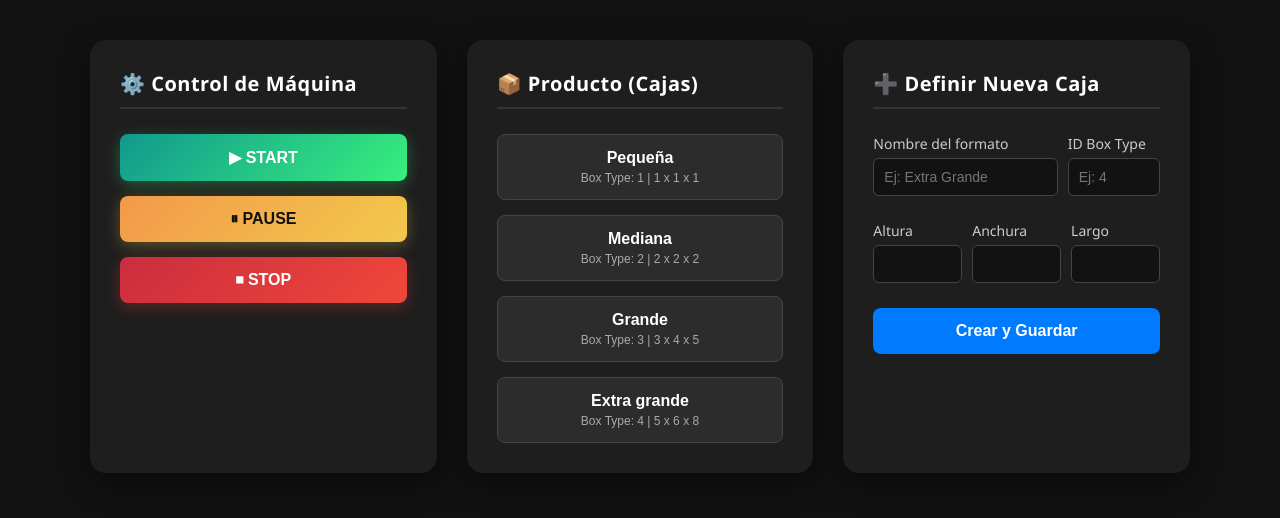
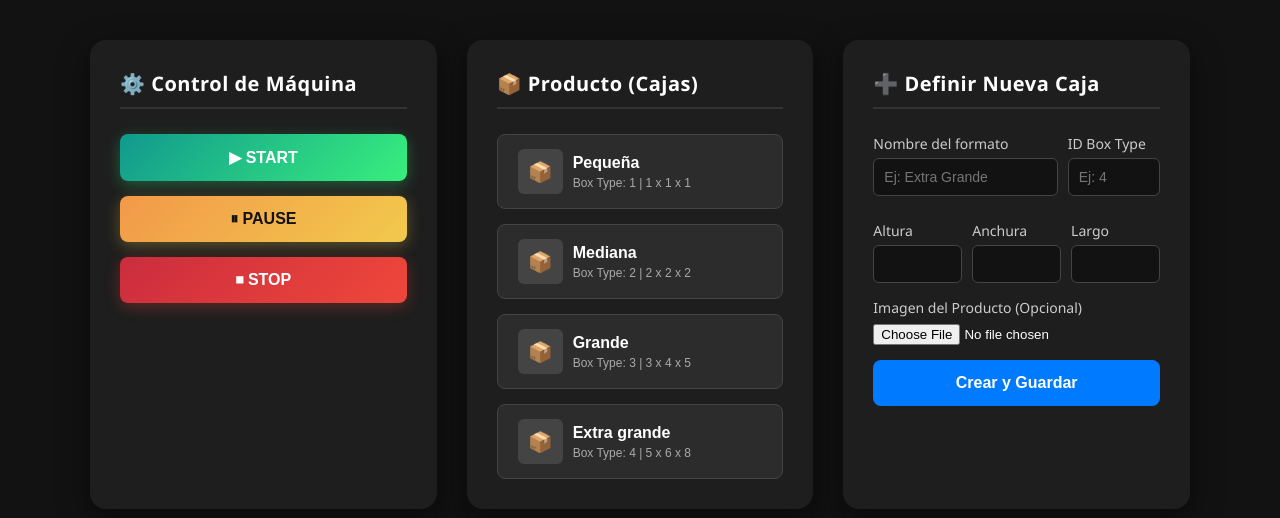
Before and after one commit to alexisalbaceterodriguez-cmd/Mes-Autoparty, a Flask app: page / in a window 1280 px wide. Shown: the top 518 px of the page. Run offline with Flask 3, Linux system fonts and the light colour scheme; data comes from the database, SQL or seed files in the repository; both versions use the stored data as it was after the commit.

Commit message:
Fase 1.3.1 Agregar imagenes

```diff
--- a/webapp/app.py
+++ b/webapp/app.py
@@ -4,6 +4,8 @@ import sqlite3
 import subprocess
 from datetime import datetime
 from flask import Flask, render_template, request, jsonify
+from werkzeug.utils import secure_filename
+import time
 
 app = Flask(__name__)
 
@@ -12,6 +14,8 @@ NOTEBOOK_PATH = os.path.join(os.path.dirname(__file__), '..', 'notebooks', 'writ
 PRODUCT_NOTEBOOK_PATH = os.path.join(os.path.dirname(__file__), '..', 'notebooks', 'write_product_config.ipynb')
 PYTHON_EXEC = os.path.join(os.path.dirname(__file__), '..', 'venv', 'Scripts', 'python.exe')
 DB_PATH = os.path.join(os.path.dirname(__file__), '..', 'database', 'datos.db')
+UPLOAD_FOLDER = os.path.join(os.path.dirname(__file__), 'static', 'images')
+app.config['UPLOAD_FOLDER'] = UPLOAD_FOLDER
 
 def init_db():
     os.makedirs(os.path.dirname(DB_PATH), exist_ok=True)
@@ -25,6 +29,7 @@ def init_db():
             altura INTEGER,
             anchura INTEGER,
             largo INTEGER,
+            image_path TEXT,
             fecha_modificacion DATETIME DEFAULT CURRENT_TIMESTAMP
         )
     ''')
@@ -32,6 +37,11 @@ def init_db():
     # Intento de añadir columna si la tabla ya existía de antes
     try:
         cursor.execute("ALTER TABLE cajas_config ADD COLUMN box_type INTEGER DEFAULT 1")
+    except sqlite3.OperationalError:
+        pass # La columna ya existe
+
+    try:
+        cursor.execute("ALTER TABLE cajas_config ADD COLUMN image_path TEXT")
     except sqlite3.OperationalError:
         pass # La columna ya existe
 
@@ -74,23 +84,36 @@ def get_boxes():
 
 @app.route('/api/boxes', methods=['POST'])
 def create_box():
-    data = request.get_json()
-    if not data or not all(k in data for k in ('tipo_caja', 'box_type', 'altura', 'anchura', 'largo')):
-        return jsonify({'error': 'Faltan parámetros (tipo_caja, box_type, altura, anchura, largo)'}), 400
+    try:
+        tipo_caja = request.form.get('tipo_caja')
+        box_type_str = request.form.get('box_type')
+        altura_str = request.form.get('altura')
+        anchura_str = request.form.get('anchura')
+        largo_str = request.form.get('largo')
 
-    try:
-        tipo_caja = data['tipo_caja']
-        box_type = int(data['box_type'])
-        altura = int(data['altura'])
-        anchura = int(data['anchura'])
-        largo = int(data['largo'])
+        if not all([tipo_caja, box_type_str, altura_str, anchura_str, largo_str]):
+            return jsonify({'error': 'Faltan parámetros (tipo_caja, box_type, altura, anchura, largo)'}), 400
+
+        box_type = int(box_type_str)
+        altura = int(altura_str)
+        anchura = int(anchura_str)
+        largo = int(largo_str)
+
+        image_path = None
+        file = request.files.get('image')
+        if file and file.filename != '':
+            filename = secure_filename(file.filename)
+            unique_filename = f"{int(time.time())}_{filename}"
+            file_path = os.path.join(app.config['UPLOAD_FOLDER'], unique_filename)
+            file.save(file_path)
+            image_path = f"/static/images/{unique_filename}"
 
         conn = sqlite3.connect(DB_PATH)
         cursor = conn.cursor()
         cursor.execute('''
-            INSERT INTO cajas_config (tipo_caja, box_type, altura, anchura, largo)
-            VALUES (?, ?, ?, ?, ?)
-        ''', (tipo_caja, box_type, altura, anchura, largo))
+            INSERT INTO cajas_config (tipo_caja, box_type, altura, anchura, largo, image_path)
+            VALUES (?, ?, ?, ?, ?, ?)
+        ''', (tipo_caja, box_type, altura, anchura, largo, image_path))
         conn.commit()
         conn.close()
         return jsonify({'message': f'Caja {tipo_caja} creada correctamente'})
--- a/webapp/templates/index.html
+++ b/webapp/templates/index.html
@@ -215,6 +215,42 @@
             display: block;
             margin-top: 4px;
         }
+
+        .box-btn {
+            justify-content: flex-start;
+            text-align: left;
+        }
+
+        .box-image {
+            width: 45px;
+            height: 45px;
+            object-fit: cover;
+            border-radius: 6px;
+            flex-shrink: 0;
+        }
+
+        .box-image-placeholder {
+            width: 45px;
+            height: 45px;
+            display: flex;
+            justify-content: center;
+            align-items: center;
+            background-color: #444;
+            border-radius: 6px;
+            font-size: 20px;
+            flex-shrink: 0;
+        }
+
+        .box-content-info {
+            display: flex;
+            flex-direction: column;
+            text-align: left;
+        }
+
+        .box-title {
+            font-size: 16px;
+            font-weight: bold;
+        }
     </style>
 </head>
 
@@ -283,6 +319,11 @@
                         <input type="number" id="box_l" required min="1">
                     </div>
                 </div>
+                <div class="form-group">
+                    <label>Imagen del Producto (Opcional)</label>
+                    <input type="file" id="box_image" accept="image/*"
+                        style="background: none; border:none; padding: 0;">
+                </div>
                 <button type="submit" class="btn-submit" id="btn-create-box">Crear y Guardar</button>
             </form>
             <div id="loading-create" class="loading">
@@ -331,10 +372,15 @@
 
                 boxes.forEach(box => {
                     const btn = document.createElement('button');
+                    btn.className = 'box-btn';
                     btn.onclick = () => selectBox(box.tipo_caja);
+
+                    const imgTag = box.image_path ? `<img src="${box.image_path}" class="box-image" alt="${box.tipo_caja}">` : `<div class="box-image-placeholder">📦</div>`;
+
                     btn.innerHTML = `
-                        <div>
-                            ${box.tipo_caja}
+                        ${imgTag}
+                        <div class="box-content-info">
+                            <span class="box-title">${box.tipo_caja}</span>
                             <span class="caja-info">Box Type: ${box.box_type} | ${box.altura} x ${box.anchura} x ${box.largo}</span>
                         </div>
                     `;
@@ -371,21 +417,24 @@
             const resultDiv = document.getElementById('res-create');
             const loadingDiv = document.getElementById('loading-create');
 
-            const payload = {
-                tipo_caja: document.getElementById('box_name').value,
-                box_type: document.getElementById('box_type_id').value,
-                altura: document.getElementById('box_h').value,
-                anchura: document.getElementById('box_w').value,
-                largo: document.getElementById('box_l').value
-            };
+            const formData = new FormData();
+            formData.append('tipo_caja', document.getElementById('box_name').value);
+            formData.append('box_type', document.getElementById('box_type_id').value);
+            formData.append('altura', document.getElementById('box_h').value);
+            formData.append('anchura', document.getElementById('box_w').value);
+            formData.append('largo', document.getElementById('box_l').value);
+
+            const imageFile = document.getElementById('box_image').files[0];
+            if (imageFile) {
+                formData.append('image', imageFile);
+            }
 
             toggleUI(true, resultDiv, loadingDiv, [document.getElementById('btn-create-box')]);
 
             try {
                 const response = await fetch('/api/boxes', {
                     method: 'POST',
-                    headers: { 'Content-Type': 'application/json' },
-                    body: JSON.stringify(payload)
+                    body: formData
                 });
                 const data = await response.json();
 
```
Also changed, not shown: database/datos.db, webapp/test_image.jpg (added), 2 other files.
